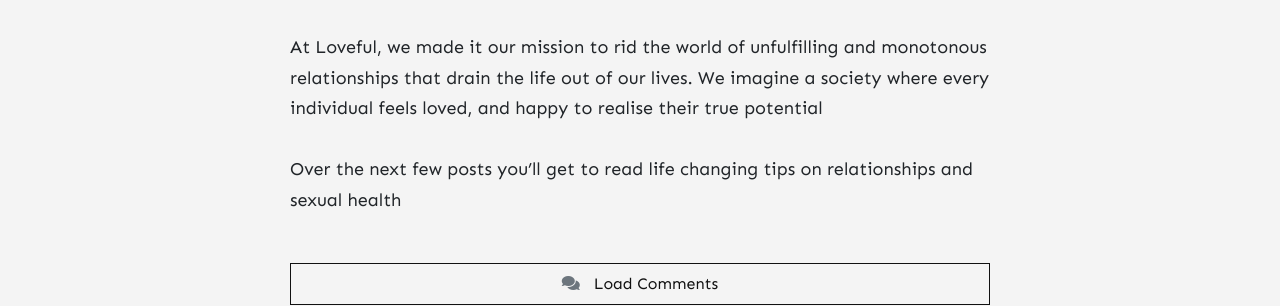
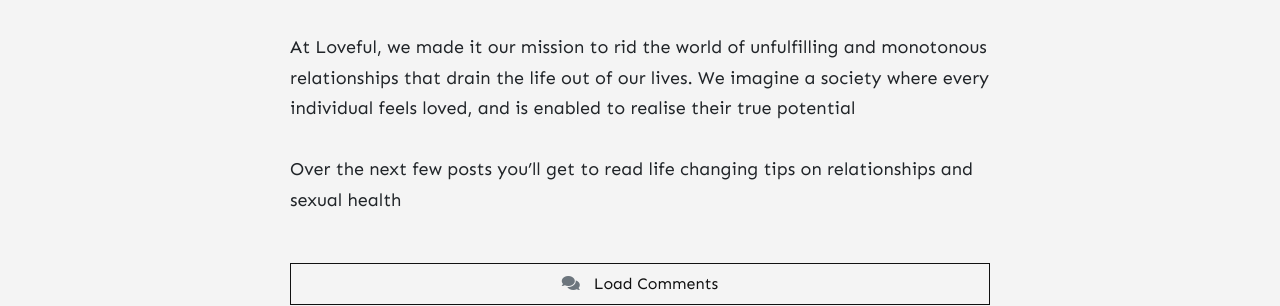
Before and after one commit to stackbit-projects/happy-zebra-28bc2, a Jekyll site: the page built from _posts/2021-09-01-welcome-to-loveful.md, in a window 1280 px wide. Shown: the part 1071-1377 px from the top of the page. Built offline with Jekyll 4.4.1, drawn with Linux system fonts in a browser that asks for light colours; nearby versions of some CDN libraries; comment, search, counter and statistics services are not loaded.

Commit message:
2021-09-01-welcome-to-loveful.md: changed

```diff
--- a/_posts/2021-09-01-welcome-to-loveful.md
+++ b/_posts/2021-09-01-welcome-to-loveful.md
@@ -9,6 +9,6 @@
 
 Hello folks! This is the beginning of the Loveful blog.
 
-At Loveful, we made it our mission to rid the world of unfulfilling and monotonous relationships that drain the life out of our lives. We imagine a society where every individual feels loved, and happy to realise their true potential
+At Loveful, we made it our mission to rid the world of unfulfilling and monotonous relationships that drain the life out of our lives. We imagine a society where every individual feels loved, and is enabled to realise their true potential
 
 Over the next few posts you'll get to read life changing tips on relationships and sexual health
```
